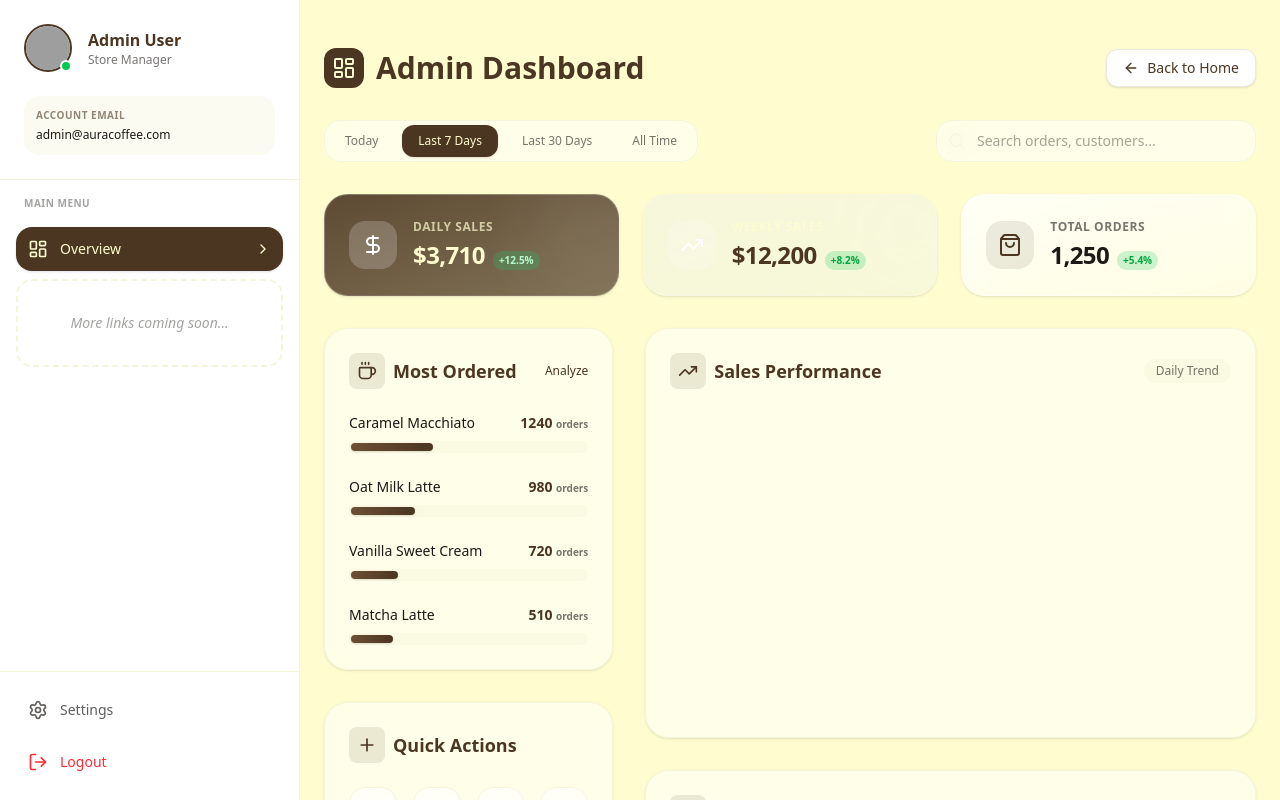
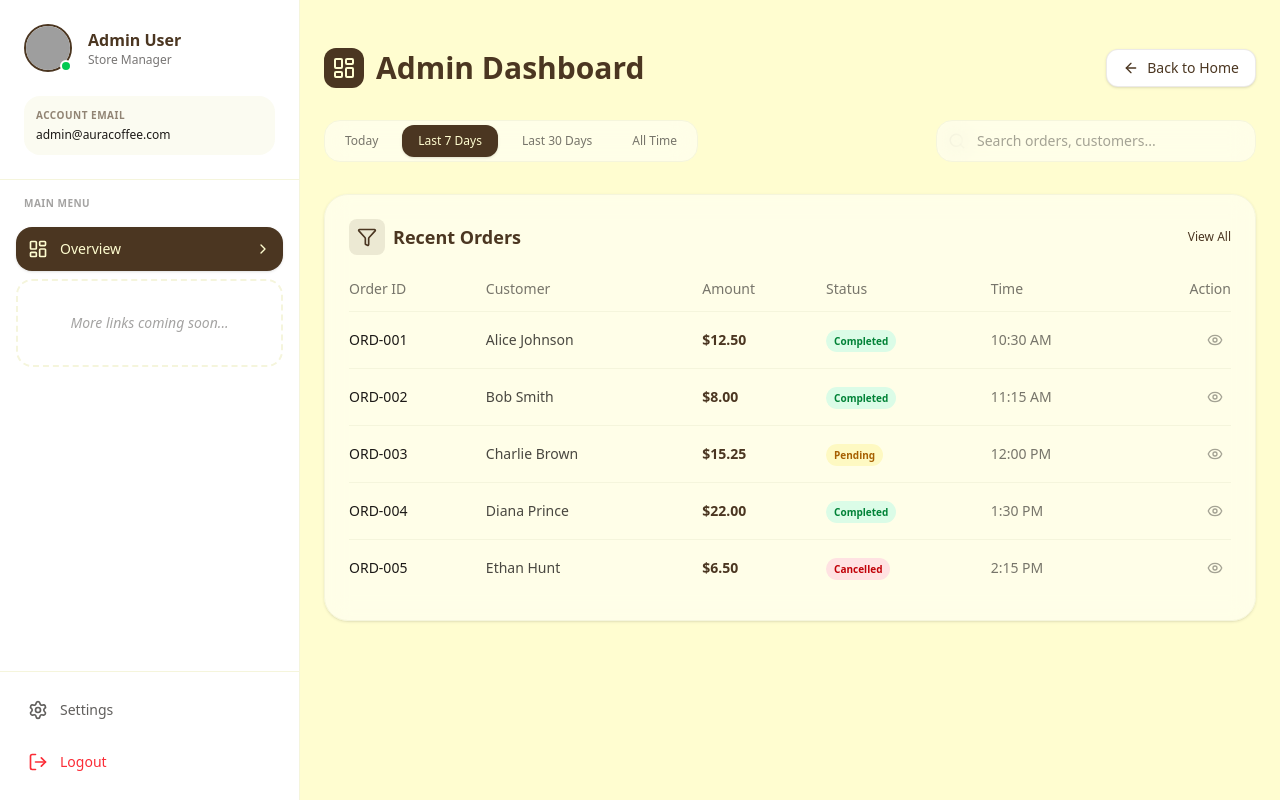
Before and after one commit to DevJomar2793/887-Cafe-Next, a Next.js app in the folder frontend/: page /dashboard in a window 1280 px wide. Shown: the top 800 px of the page. Built offline with nearby package versions, Linux system fonts and the light colour scheme; grey boxes are pictures that could not be loaded.

Commit message:
refactor: simplify dashboard page by removing unused components and stat grid sections

```diff
--- a/frontend/app/dashboard/page.tsx
+++ b/frontend/app/dashboard/page.tsx
@@ -2,16 +2,12 @@
 
 import React, { useState, useEffect } from 'react';
 import Link from 'next/link';
-import StatCard from '@/components/dashboard/StatCard';
-import TopDrinks from '@/components/dashboard/TopDrinks';
 import RecentOrders from '@/components/dashboard/RecentOrders';
 import SideNavbar from '@/components/dashboard/SideNavbar';
 import DashboardFilters from '@/components/dashboard/DashboardFilters';
-import SalesChart from '@/components/dashboard/SalesChart';
-import QuickActions from '@/components/dashboard/QuickActions';
 import DashboardSkeleton from '@/components/dashboard/DashboardSkeleton';
 import { dashboardData } from '@/lib/dashboard-data';
-import { DollarSign, TrendingUp, ShoppingBag, LayoutDashboard, ArrowLeft } from 'lucide-react';
+import { LayoutDashboard, ArrowLeft } from 'lucide-react';
 import { motion } from 'framer-motion';
 import { cn } from '@/lib/utils';
 
@@ -27,10 +23,6 @@ export default function DashboardPage() {
     const timer = setTimeout(() => setIsLoading(false), 1500);
     return () => clearTimeout(timer);
   }, []);
-
-  const dailyTotal = dashboardData.dailySales.reduce((acc, curr) => acc + curr.amount, 0);
-  const weeklyTotal = dashboardData.weeklySales.reduce((acc, curr) => acc + curr.amount, 0);
-  const totalOrders = dashboardData.recentOrders.length * 250;
 
   if (isLoading) return <DashboardSkeleton />;
 
@@ -98,62 +90,14 @@ export default function DashboardPage() {
             />
           </motion.div>
 
-          {/* Stats Grid */}
-          <div className="grid grid-cols-1 md:grid-cols-3 gap-6 mb-8">
-            <motion.div variants={itemVariants}>
-              <StatCard
-                variant="coffee"
-                label="Daily Sales"
-                value={`$${dailyTotal.toLocaleString()}`}
-                trend="+12.5%"
-                trendUp={true}
-                icon={DollarSign}
-              />
-            </motion.div>
-            <motion.div variants={itemVariants}>
-              <StatCard
-                variant="beige"
-                label="Weekly Sales"
-                value={`$${weeklyTotal.toLocaleString()}`}
-                trend="+8.2%"
-                trendUp={true}
-                icon={TrendingUp}
-              />
-            </motion.div>
-            <motion.div variants={itemVariants}>
-              <StatCard
-                label="Total Orders"
-                value={totalOrders.toLocaleString()}
-                trend="+5.4%"
-                trendUp={true}
-                icon={ShoppingBag}
-              />
-            </motion.div>
-          </div>
-
-          {/* Main Content Grid */}
-          <div className="grid grid-cols-1 lg:grid-cols-3 gap-8">
-            <div className="lg:col-span-1 space-y-8">
-              <motion.div variants={itemVariants}>
-                <TopDrinks drinks={dashboardData.topDrinks} />
-              </motion.div>
-              <motion.div variants={itemVariants}>
-                <QuickActions />
-              </motion.div>
-            </div>
-            <div className="lg:col-span-2 space-y-8">
-              <motion.div variants={itemVariants}>
-                <SalesChart data={dashboardData.dailySales} />
-              </motion.div>
-              <motion.div variants={itemVariants}>
+          {/* Recent Orders Section */}
+          <motion.div variants={itemVariants} className="mt-8">
             <RecentOrders
               orders={dashboardData.recentOrders}
               searchQuery={searchQuery}
               statusFilter={statusFilter}
             />
           </motion.div>
-            </div>
-          </div>
         </motion.div>
       </main>
     </div>
```
Lines whose indentation alone changed are shown as unchanged.
